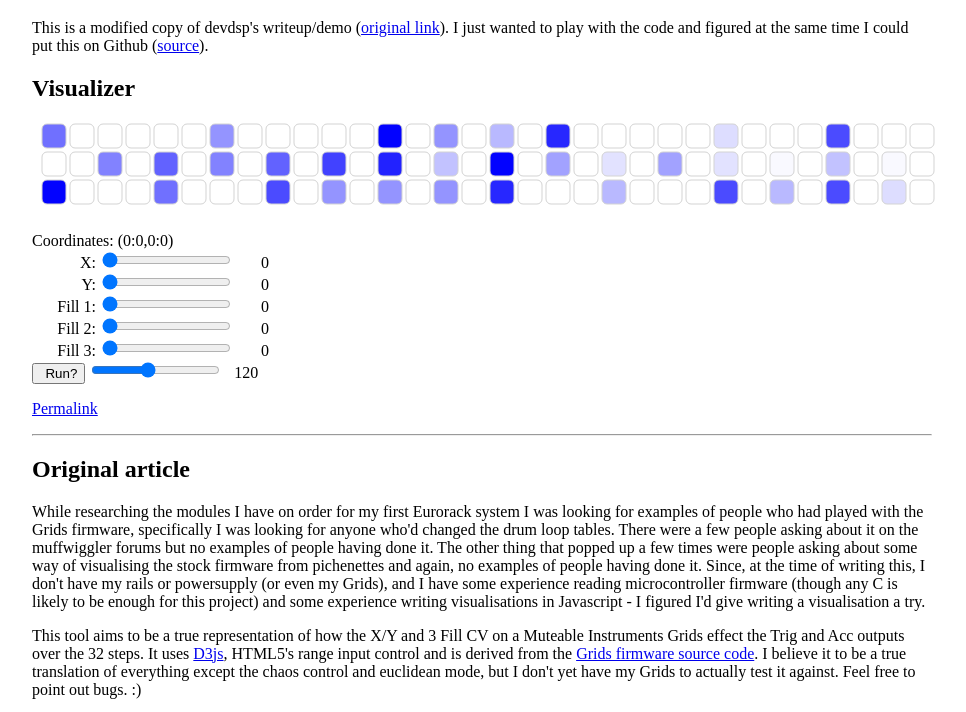
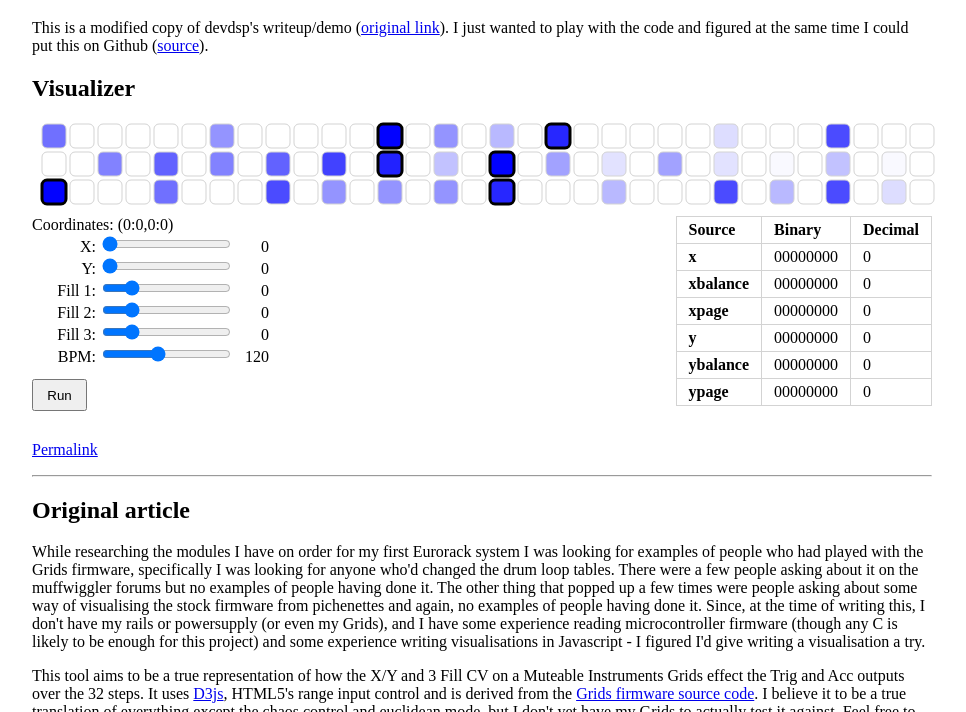
Before and after one commit to handeyeco/mi-grids-vi, a website: page index.html in a window 1280 px wide. Shown: the part 61-773 px from the top of the page, without its empty margins (158-1124 px from the left). Drawn offline with Linux system fonts and the light colour scheme; no server answers.

Commit message:
add table

```diff
--- a/index.html
+++ b/index.html
@@ -39,7 +39,8 @@ along with this program.  If not, see <http://www.gnu.org/licenses/>.
 
 		<h2>Visualizer</h2>
 		<svg width="960" height="90"></svg>
-		<p>
+		<div class="control-table-columns">
+			<div>
 				Coordinates: (<span id="coordinates">0:0,0:0</span>)</br>
 				<label for='x'>X:</label>
 				<input class='range cv' type="range" min="0" max="255" id='x' value='0' data-key="3" />
@@ -61,10 +62,56 @@ along with this program.  If not, see <http://www.gnu.org/licenses/>.
 				<input class='range cv' type="range" min="0" max="255" id='cv3' value='0' data-key="2" />
 				<span class="value" id="value-2">0</span><br />
 
-			<button id='run'>Run?</button>
+				<label for='bpm'>BPM:</label>
 				<input class='range' type='range' min="60" max="200" id="bpm" value="120" />
 				<span class="value" id="value-bpm">120</span><br />
-		</p>
+
+				<button class="run-button" id='run'>Run</button>
+			</div>
+			<div>
+				<table class="data-table">
+					<thead>
+						<tr>
+							<th scope="col">Source</th>
+							<th scope="col">Binary</th>
+							<th scope="col">Decimal</th>
+						</tr>
+					</thead>
+					<tbody>
+						<tr>
+							<th scope="row">x</th>
+							<td id="x-binary">01010101</td>
+							<td id="x-decimal">85</td>
+						</tr>
+						<tr>
+							<th scope="row">xbalance</th>
+							<td id="xbalance-binary"></td>
+							<td id="xbalance-decimal"></td>
+						</tr>
+						<tr>
+							<th scope="row">xpage</th>
+							<td id="xpage-binary"></td>
+							<td id="xpage-decimal"></td>
+						</tr>
+						<tr>
+							<th scope="row">y</th>
+							<td id="y-binary"></td>
+							<td id="y-decimal"></td>
+						</tr>
+						<tr>
+							<th scope="row">ybalance</th>
+							<td id="ybalance-binary"></td>
+							<td id="ybalance-decimal"></td>
+						</tr>
+						<tr>
+							<th scope="row">ypage</th>
+							<td id="ypage-binary"></td>
+							<td id="ypage-decimal"></td>
+						</tr>
+					</tbody>
+				</table>
+			</div>
+		</div>
 		<p><a href="#" id="permalink">Permalink</a></p>
 
 		<hr>
--- a/main.css
+++ b/main.css
@@ -1,6 +1,5 @@
 
-label,
-button {
+label {
   display: inline-block;
   width: 4em;
   text-align: right;
@@ -41,3 +40,26 @@ button {
   border-left: 2px solid #2e8b57;
   background: #2e8b5711
 }
+
+.run-button {
+  margin: 1em 0;
+  padding: 0.5em 1em;
+}
+
+.control-table-columns {
+  display: flex;
+  justify-content: space-between;
+}
+
+.data-table, .data-table td, .data-table th {
+  border: 1px solid lightgrey;
+  text-align: left;
+}
+
+.data-table {
+  border-collapse: collapse;
+}
+
+.data-table td, .data-table th {
+  padding: 0.25em 0.75em;
+}
--- a/main.js
+++ b/main.js
@@ -2,11 +2,21 @@
 // MAIN GRIDS CODE
 // ===============
 
-// global state
+// settings state
 let mixed;
+let xpage;
+let xbalance;
+let ypage;
+let ybalance;
+
+// sequencer state
 let step = 0;
 let run = false;
 let bpm = 120;
+
+// D3 globals
+let svg;
+let color;
 
 /**
  * Collection of state
@@ -16,17 +26,17 @@ let bpm = 120;
  * - 3: X
  * - 4: Y
  */
-let cv = [0, 0, 0, 0, 0];
+let cv = [50, 50, 50, 0, 0];
 
 function U8Mix(a, b, x) {
   return (x * b + (0xff - x) * a) >> 8;
 }
 
 function calculateMixed() {
-  const xpage = cv[3] >> 6;
-  const xbalance = (cv[3] << 2) & 0xff;
-  const ypage = cv[4] >> 6;
-  const ybalance = (cv[4] << 2) & 0xff;
+  xpage = cv[3] >> 6;
+  xbalance = (cv[3] << 2) & 0xff;
+  ypage = cv[4] >> 6;
+  ybalance = (cv[4] << 2) & 0xff;
 
   mixed = [];
   for (i = 0; i < 96; i++) {
@@ -36,8 +46,6 @@ function calculateMixed() {
     const d = drum_map[(xpage + 1) * 5 + ypage + 1][i];
     mixed[i] = U8Mix(U8Mix(a, b, xbalance), U8Mix(c, d, xbalance), ybalance);
   }
-
-  return { xpage, xbalance, ypage, ybalance };
 }
 
 // ==================
@@ -61,8 +69,8 @@ if ((incv = searchParams.get("cv"))) {
 // D3 / VIZ DRAWING
 // ================
 
-const svg = d3.select("svg");
-const color = d3.scaleLinear().domain([0, 0xff]).range(["white", "blue"]);
+svg = d3.select("svg");
+color = d3.scaleLinear().domain([0, 0xff]).range(["white", "blue"]);
 
 function fill(d, i) {
   return run && step == i % 32 && d > (0xff ^ cv[Math.floor(i / 32)])
@@ -71,8 +79,6 @@ function fill(d, i) {
 }
 
 function update() {
-  const { xpage, xbalance, ypage, ybalance } = calculateMixed();
-
   d3.select("#coordinates").text(
     xpage + ":" + xbalance + "," + ypage + ":" + ybalance
   );
@@ -95,6 +101,26 @@ function update() {
   d3.select("#permalink").attr("href", permalink);
 }
 
+function updateTable() {
+  d3.select("#x-binary").text(cv[3].toString(2).padStart(8, '0'));
+  d3.select("#x-decimal").text(cv[3]);
+
+  d3.select("#y-binary").text(cv[4].toString(2).padStart(8, '0'));
+  d3.select("#y-decimal").text(cv[4]);
+
+  d3.select("#xpage-binary").text(xpage.toString(2).padStart(8, '0'));
+  d3.select("#xpage-decimal").text(xpage);
+
+  d3.select("#xbalance-binary").text(xbalance.toString(2).padStart(8, '0'));
+  d3.select("#xbalance-decimal").text(xbalance);
+
+  d3.select("#ypage-binary").text(ypage.toString(2).padStart(8, '0'));
+  d3.select("#ypage-decimal").text(ypage);
+
+  d3.select("#ybalance-binary").text(ybalance.toString(2).padStart(8, '0'));
+  d3.select("#ybalance-decimal").text(ybalance);
+}
+
 svg
   .append("g")
   .attr("transform", "translate(10,30)")
@@ -114,8 +140,6 @@ svg
   .attr("ry", 5)
   .style("fill", fill);
 
-update();
-
 // ====================
 // INTERACTION HANDLERS
 // ====================
@@ -124,14 +148,18 @@ d3.selectAll(".cv").on("input", function () {
   key = +d3.select(this).attr("data-key");
   cv[key] = +this.value;
   d3.select("#value-" + key).text(this.value);
+  calculateMixed();
   update();
+  updateTable();
 });
 
 d3.select("#run").on("click", function () {
   run = !run;
+  d3.select(this).text(run ? "Stop" : "Run")
   step = 0;
   tick();
 });
+
 d3.select("#bpm").on("input", function () {
   bpm = +this.value;
   d3.select("#value-bpm").text(this.value);
@@ -152,6 +180,27 @@ const sound = new Howl({
     HHA: [7000, 500],
   },
 });
+
+// ==========
+// INITIALIZE
+// ==========
+
+function init() {
+  calculateMixed()
+  update();
+  updateTable();
+
+  // make sure sliders match inital state
+  // when loading
+  d3.selectAll(".cv").each(function () {
+    const input = d3.select(this);
+    const key = +input.attr("data-key");
+    console.log({input, key, value: cv[key]})
+    input.property("value", cv[key]);
+  });
+}
+
+init();
 
 // ===========
 // UPDATE LOOP
```
Lines whose indentation alone changed are shown as unchanged.
